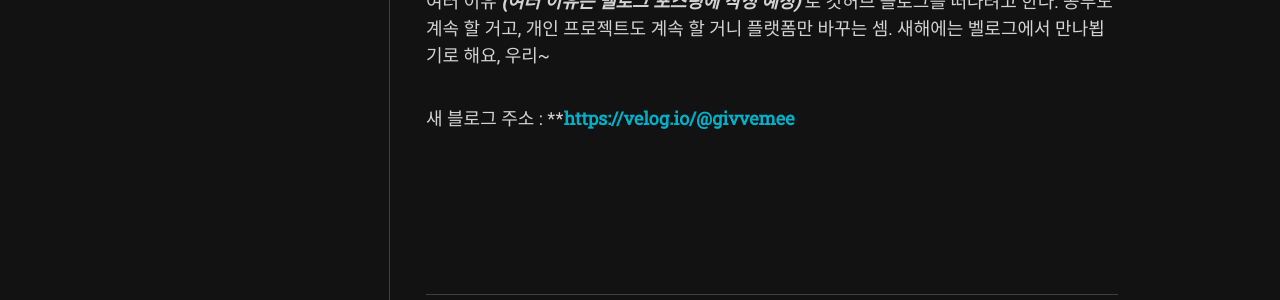
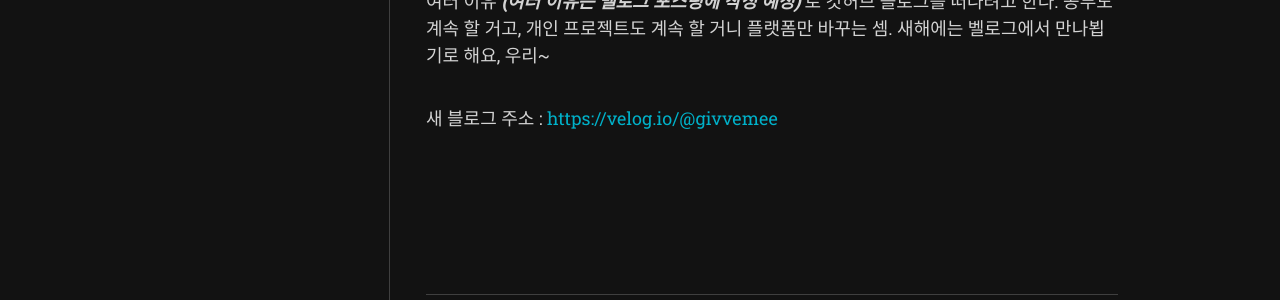
Before and after one commit to givvemee/givvemee.github.io, a Jekyll site: the page built from _posts/2021-12-30-블로그-이사합니다..md, in a window 1280 px wide. Shown: the part 450-750 px from the top of the page. Built offline with Jekyll 4.4.1, drawn with Linux system fonts in a browser that asks for light colours; nearby versions of some CDN libraries; some web fonts are replaced.

```diff
--- a/_posts/2021-12-30-블로그-이사합니다..md
+++ b/_posts/2021-12-30-블로그-이사합니다..md
@@ -11,7 +11,7 @@ categories: life
 공부도 계속 할 거고, 개인 프로젝트도 계속 할 거니 플랫폼만 바꾸는 셈.
 새해에는 벨로그에서 만나뵙기로 해요, 우리~
 
-새 블로그 주소 : **<a href="**https://velog.io/@givvemee">**https://velog.io/@givvemee** </a>
+새 블로그 주소 : <a href="https://velog.io/@givvemee">https://velog.io/@givvemee </a>
 
 
 
```
